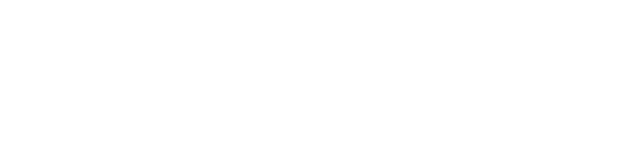
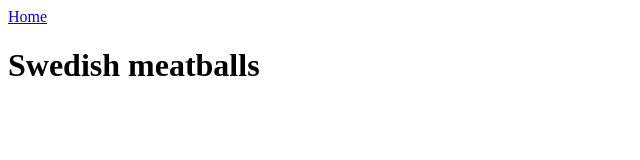
Before and after one commit to odeprayge/odin-recipes, a plain HTML site: page recipes/swedish_meatballs.html in a window 1280 px wide. Shown: the whole page, without its empty margins (0-640 px from the left). Drawn offline with Linux system fonts and the light colour scheme.

Commit message:
added `home` button in the meatballs html file

```diff
--- a/recipes/swedish_meatballs.html
+++ b/recipes/swedish_meatballs.html
@@ -6,6 +6,9 @@
     <title>Document</title>
 </head>
 <body>
+    <a href="../index.html">Home</a>
+
+    <h1>Swedish meatballs</h1>
 
 </body>
 </html>
```
